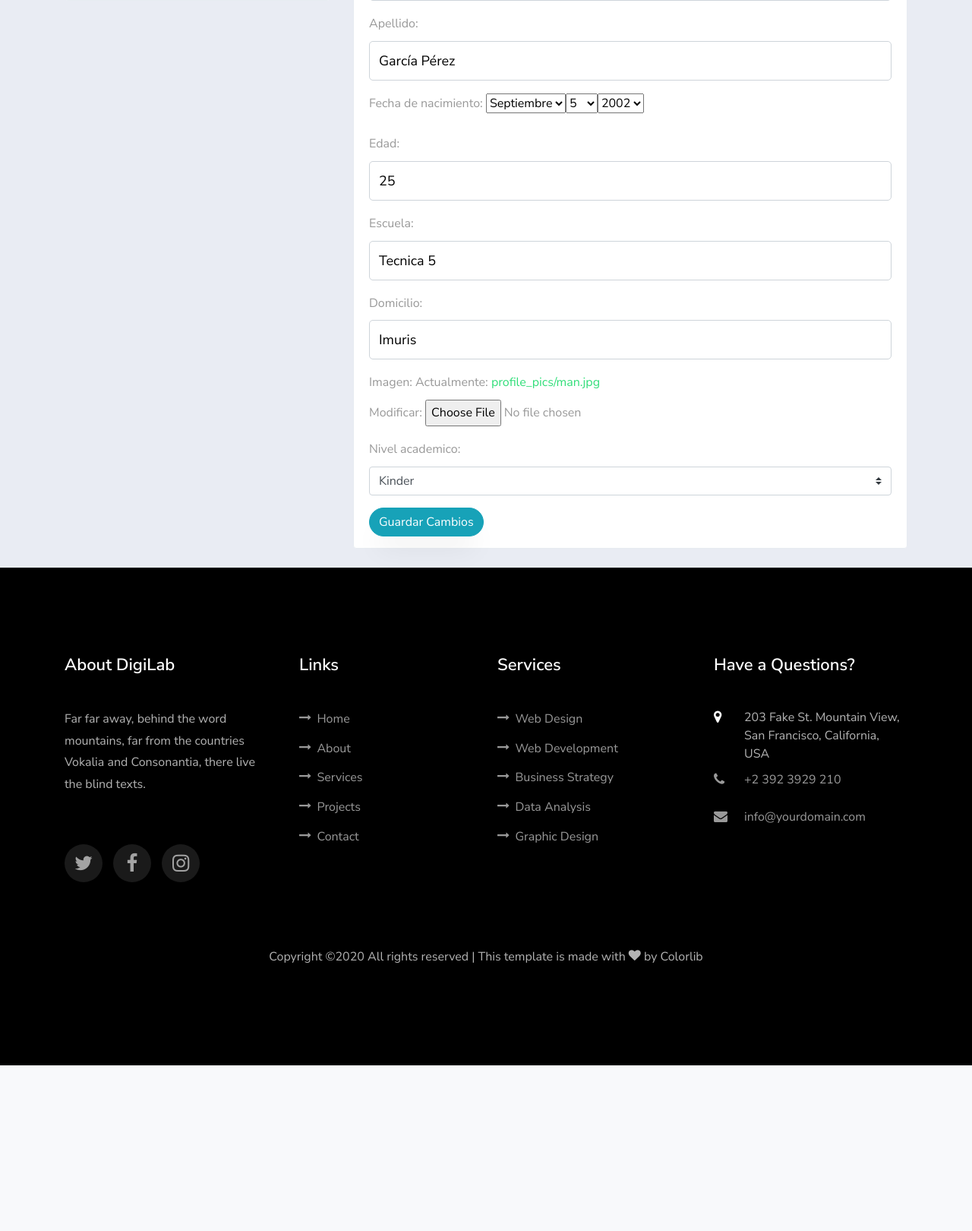
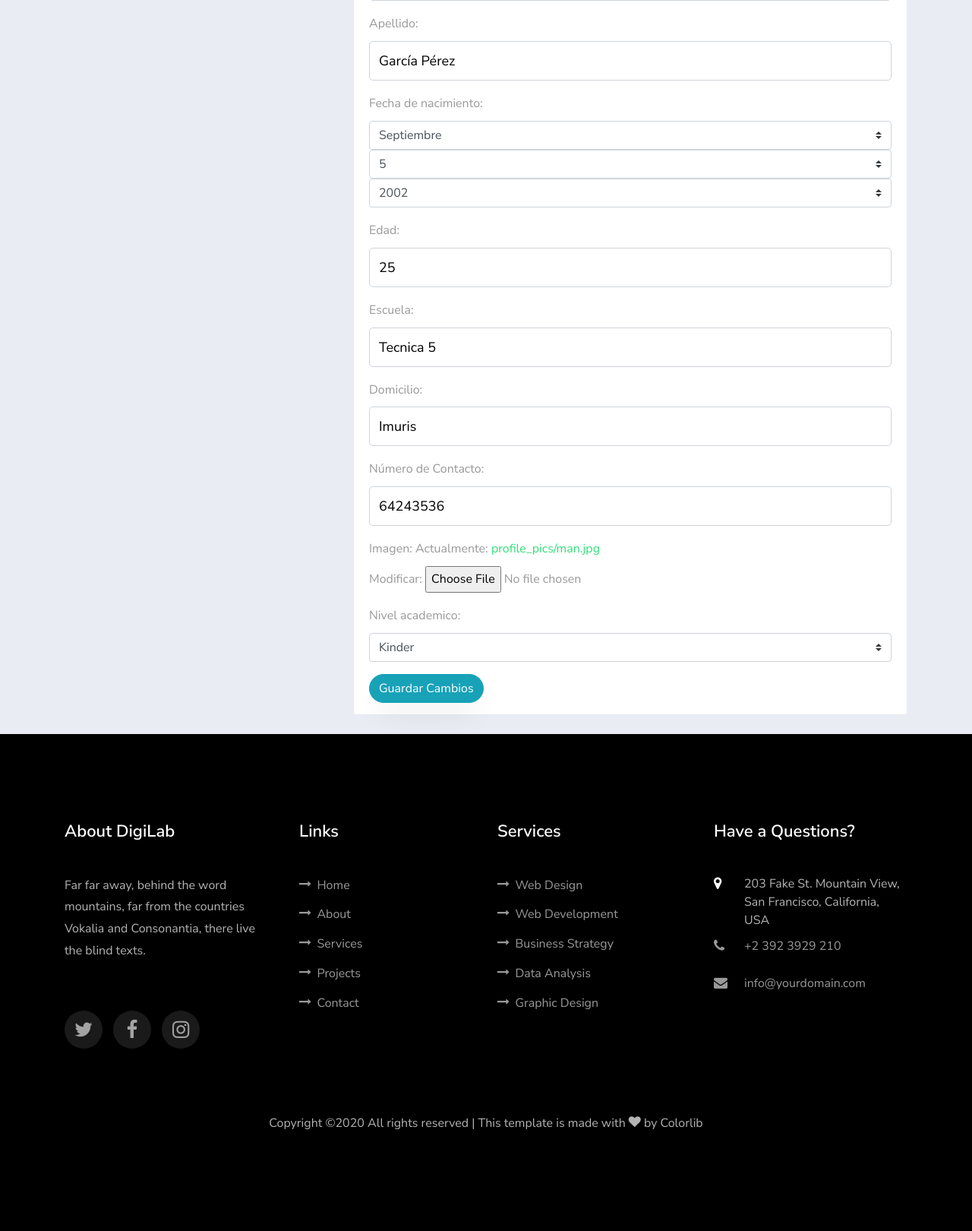
Before and after one commit to Rob866/app_club, a Django app: page /profile/ in a window 1280 px wide. Shown: the part 496-2116 px from the top of the page at 76% size. Before the commit the page ends 1898 px from the top, so only its background shows below. Run offline with Django 3.2, Linux system fonts and the light colour scheme; a user stored in the database is signed in; some libraries are stand-ins or nearby versions; some web fonts are replaced.

Commit message:
small details

```diff
--- a/club/app/forms.py
+++ b/club/app/forms.py
@@ -34,16 +34,17 @@ class UserUpdateForm(forms.ModelForm):
     email= forms.EmailField(label="Email",widget=forms.EmailInput(attrs={'class': 'form-control'}))
     nombre = forms.CharField(label="Nombre",widget=forms.TextInput(attrs={ 'class':'form-control','placeholder':'Nombre'}))
     apellido = forms.CharField(label="Apellido",widget=forms.TextInput(attrs={ 'class':'form-control','placeholder':'Apellido'}))
-    fecha_nacimiento = forms.DateField(label="Fecha de nacimiento",widget=forms.SelectDateWidget(years=YEARS),initial="1990-06-21")
+    fecha_nacimiento = forms.DateField(label="Fecha de nacimiento",widget=forms.SelectDateWidget(attrs={ 'class':'custom-select'},years=YEARS),initial="1990-06-21")
     edad = forms.IntegerField(label="Edad",widget=forms.TextInput(attrs={ 'class':'form-control','placeholder':'Edad'}))
     nivel_academico = forms.ChoiceField(choices=NIVEL_STATUS,widget=forms.Select(attrs={'class':'custom-select'}))
     escuela = forms.CharField(label="Escuela",widget=forms.TextInput(attrs={ 'class':'form-control','placeholder':'Escuela'}))
+    numero = forms.IntegerField(label="Número de Contacto",widget=forms.TextInput(attrs={ 'class':'form-control','placeholder':'Tel'}))
     domicilio= forms.CharField(label="Domicilio",widget=forms.TextInput(attrs={ 'class':'form-control','placeholder':'Domicilio'}))
     imagen = forms.ImageField()
 
     class Meta:
         model = get_user_model()
-        fields = ('username','email','nombre','apellido','fecha_nacimiento','edad','escuela','domicilio','imagen','nivel_academico')
+        fields = ('username','email','nombre','apellido','fecha_nacimiento','edad','escuela','domicilio','numero','imagen','nivel_academico')
 
     def clean_username(self):
         if self.is_valid():
--- a/club/app/templates/app/profile.html
+++ b/club/app/templates/app/profile.html
@@ -52,8 +52,8 @@
                                   {% csrf_token %}
                                   {% for field in profile_form %}
                                   <div class="form-group">
-                                    {{ field.label_tag }}
-                                    {{ field}}
+                                      {{ field.label_tag }}
+                                      {{ field }}
                                   </div>
                                     {% if field.help_text %}
                                     <small style="color:gray:">{{ field.help_text}}</small>
--- a/club/app/views.py
+++ b/club/app/views.py
@@ -46,6 +46,7 @@ def profile(request):
           'edad': request.user.edad,
           'escuela': request.user.escuela,
           'domicilio': request.user.domicilio,
+          'numero': request.user.numero,
           'imagen': request.user.imagen,
           'nivel_academico': request.user.nivel_academico}
         )
--- a/club/usuario/models.py
+++ b/club/usuario/models.py
@@ -39,6 +39,7 @@ class Usuario(AbstractBaseUser):
     nombre       =  models.CharField(max_length=100)
     apellido     =  models.CharField(max_length=100)
     edad         =  models.IntegerField(blank=True, null=True)
+    numero       =  models.IntegerField(verbose_name="Número de contacto",blank=True,null=True)
     fecha_nacimiento = models.DateField(verbose_name="Fecha de nacimiento",blank=True, null=True)
     escuela      =  models.CharField(verbose_name="Nombre de la escuela",max_length=60,blank=True, null=True)
     domicilio    =  models.CharField(verbose_name="Domicilio",max_length=150,blank=True, null=True)
```
Also changed, not shown: club/db.sqlite3, club/media/profile_pics/man.jpg (added), club/usuario/migrations/0007_auto_20200117_2310.py (added).
